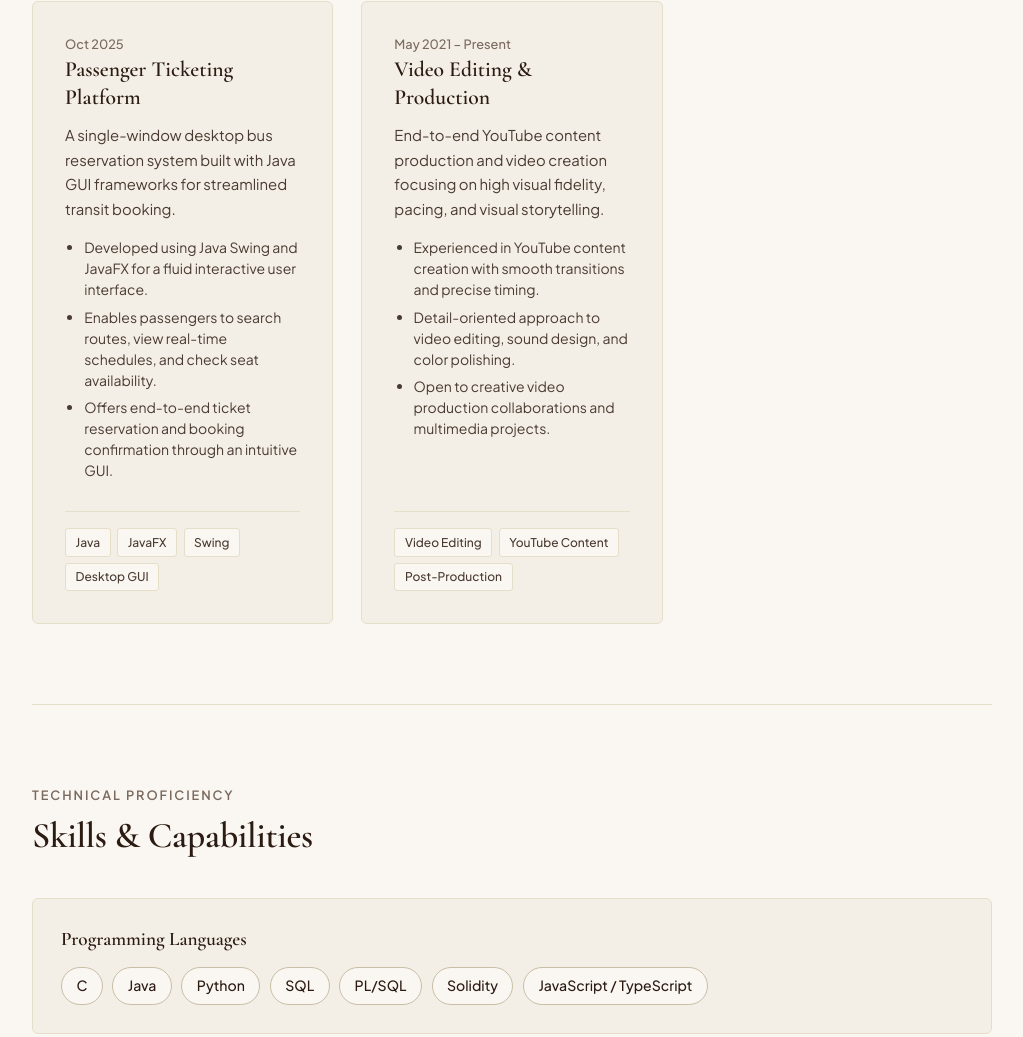
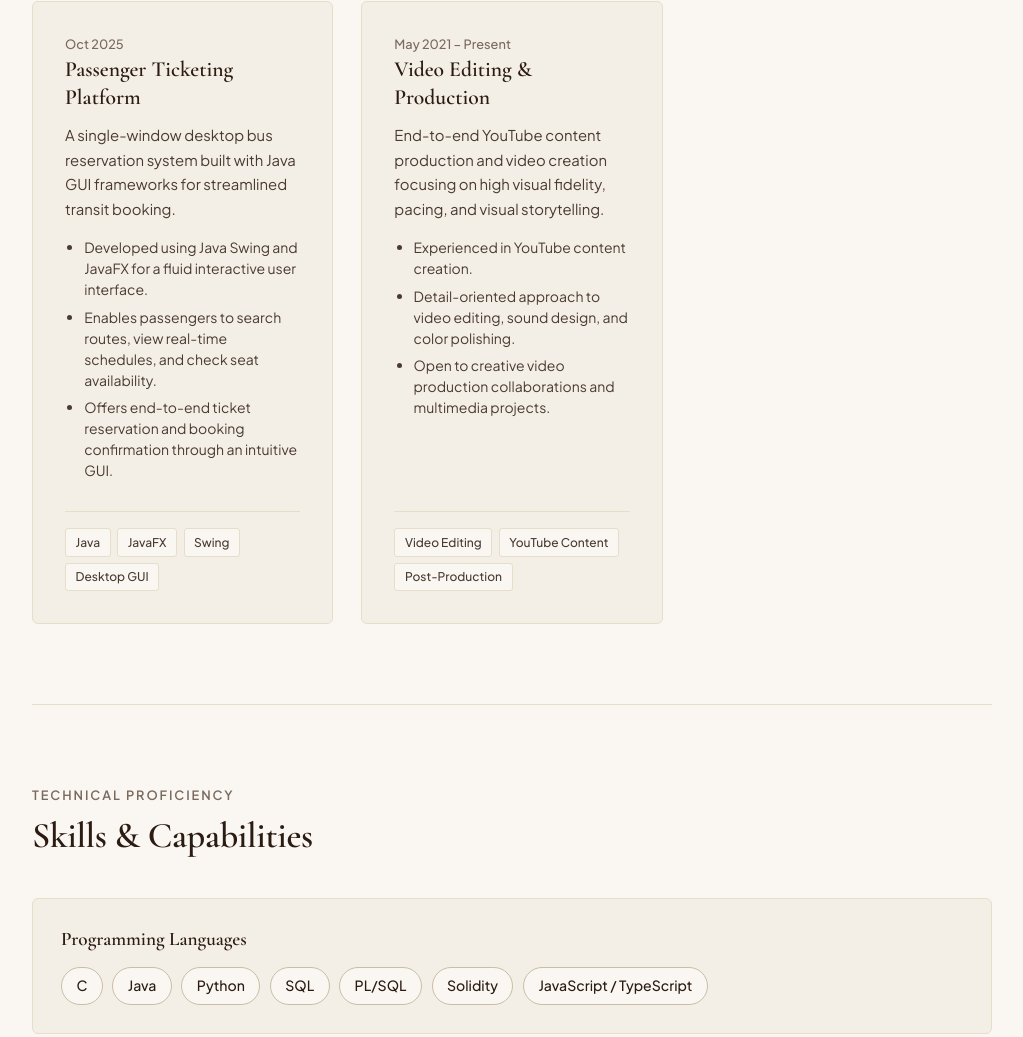
Before and after one commit to GillianRozario/my_portfolio, a plain HTML site: page index.html in a window 1280 px wide. Shown: the part 2455-3492 px from the top of the page, without its empty margins (128-1151 px from the left). Drawn offline with nearby package versions, Linux system fonts and the light colour scheme.

Commit message:
minor changes3

```diff
--- a/index.html
+++ b/index.html
@@ -249,7 +249,7 @@
                             End-to-end YouTube content production and video creation focusing on high visual fidelity, pacing, and visual storytelling.
                         </p>
                         <ul class="project-highlights">
-                            <li>Experienced in YouTube content creation with smooth transitions and precise timing.</li>
+                            <li>Experienced in YouTube content creation.</li>
                             <li>Detail-oriented approach to video editing, sound design, and color polishing.</li>
                             <li>Open to creative video production collaborations and multimedia projects.</li>
                         </ul>
```
